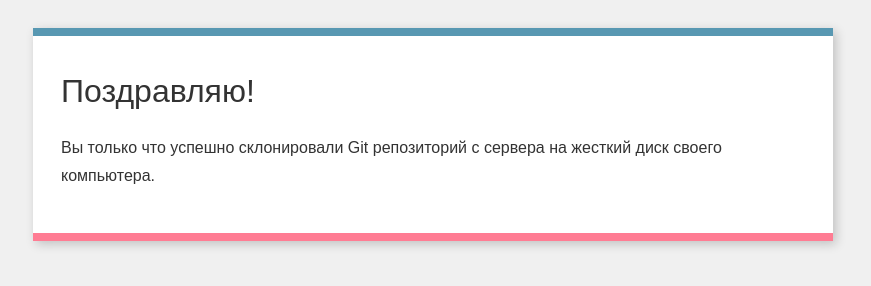
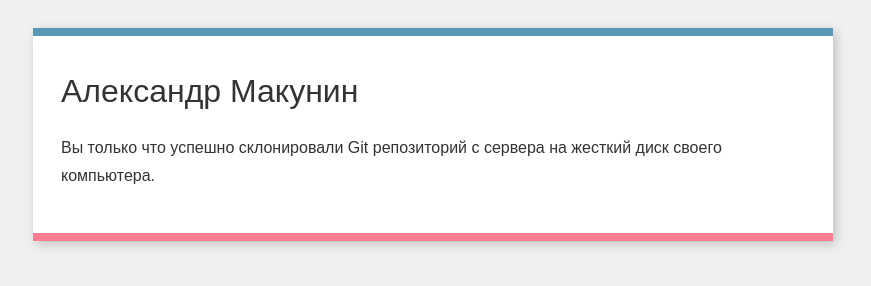
Before and after one commit to MAleksandr89/git-welcome-test, a plain HTML site: page index.html in a window 1280 px wide. Shown: the whole page, without its empty margins (207-1078 px from the left). Drawn offline with Linux system fonts and the light colour scheme.

Commit message:
entered username

```diff
--- a/index.html
+++ b/index.html
@@ -9,7 +9,7 @@
     </head>
     <body>
         <div class="box">
-            <h1>Поздравляю!</h1>
+            <h1>Александр Макунин</h1>
             <p>
                 Вы только что успешно склонировали Git репозиторий с сервера на
                 жесткий диск своего компьютера.
```
